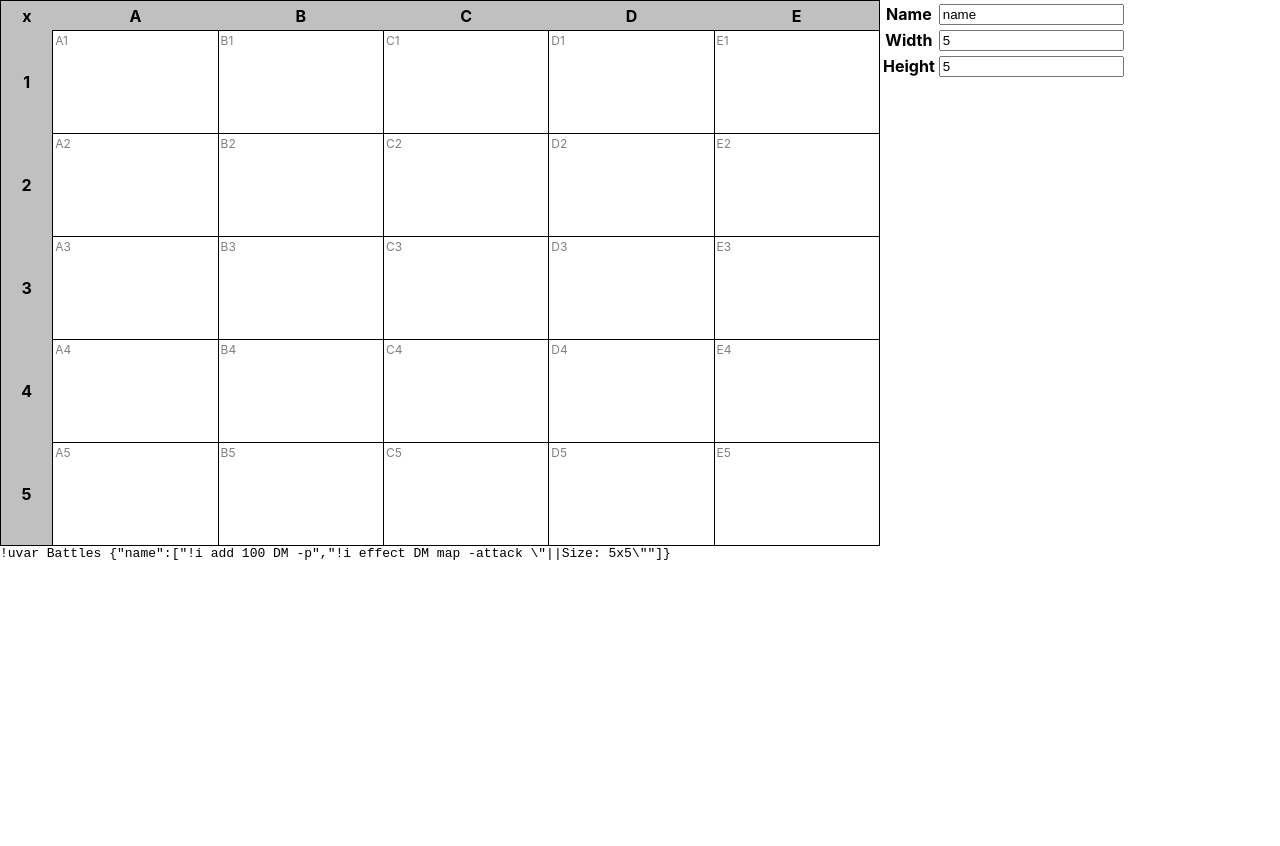
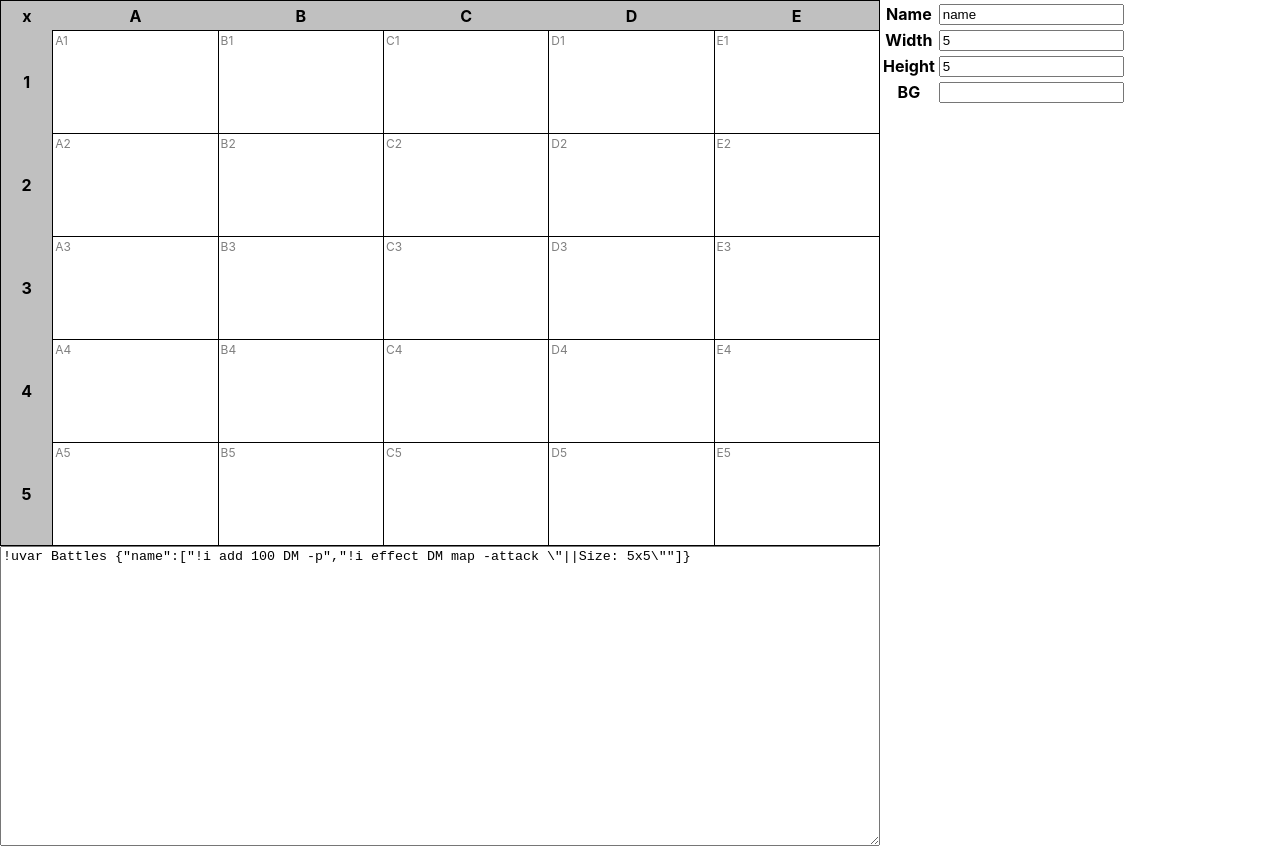
Before and after one commit to lagdotcom/avrae-map-planner, a React (Create React App) app: page / in a window 1280 px wide. Built offline with nearby package versions, Linux system fonts and the light colour scheme.

Commit message:
can now set map bg and parse existing bplans

```diff
--- a/src/BattlePlan.ts
+++ b/src/BattlePlan.ts
@@ -32,4 +32,5 @@ export default interface BattlePlan {
   width: number;
   height: number;
   units: Unit[];
+  bg?: string;
 }
--- a/src/MapPlanner.scss
+++ b/src/MapPlanner.scss
@@ -78,5 +78,6 @@
   .MapCode {
     grid-area: code;
     font-family: monospace;
+    white-space: pre-line;
   }
 }
--- a/src/MapPlanner.tsx
+++ b/src/MapPlanner.tsx
@@ -8,7 +8,15 @@ import BattlePlan, {
   Unit,
 } from "./BattlePlan";
 import "./MapPlanner.scss";
-import { unitAt, cellLabel, en, columnLabel, convertToUvar } from "./tools";
+import {
+  unitAt,
+  cellLabel,
+  en,
+  columnLabel,
+  convertToUvar,
+  convertToBPlan,
+  convertFromUVar,
+} from "./tools";
 
 type coord = [x: number, y: number];
 type BattlePlanUpdater = React.Dispatch<React.SetStateAction<BattlePlan>>;
@@ -53,7 +61,10 @@ function MapView({
   plan: BattlePlan;
 }) {
   return (
-    <table className="MapView">
+    <table
+      className="MapView"
+      style={plan.bg ? { backgroundImage: `url(${plan.bg})` } : {}}
+    >
       <tbody>
         <tr className="top-row">
           <th className="x">x</th>
@@ -181,6 +192,11 @@ function MapSettings({
           value={plan.height}
           onChange={(height) => setPlan({ ...plan, height: height || 1 })}
         />
+        <TextInput
+          label="BG"
+          value={plan.bg || ""}
+          onChange={(bg) => setPlan({ ...plan, bg })}
+        />
       </tbody>
     </table>
   );
@@ -254,10 +270,24 @@ function MapDetails({
   );
 }
 
-function MapCode({ plan }: { plan: BattlePlan }) {
-  const lines = convertToUvar(plan);
+function MapCode({
+  onChange,
+  plan,
+  uvar,
+}: {
+  onChange: (s: string) => void;
+  plan: BattlePlan;
+  uvar: boolean;
+}) {
+  const lines = uvar ? convertToUvar(plan) : convertToBPlan(plan).join("\n");
 
-  return <div className="MapCode">{lines}</div>;
+  return (
+    <textarea
+      className="MapCode"
+      value={lines}
+      onChange={(e) => onChange(e.target.value)}
+    />
+  );
 }
 
 export default function MapPlanner() {
@@ -291,11 +321,15 @@ export default function MapPlanner() {
     setSelection([x, y]);
   }
 
+  function parse(s: string) {
+    setPlan(convertFromUVar(s));
+  }
+
   return (
     <div className="MapPlanner">
       <MapView onClick={select} plan={plan} />
       <MapDetails plan={plan} setPlan={setPlan} selection={selection} />
-      <MapCode plan={plan} />
+      <MapCode onChange={parse} plan={plan} uvar={true} />
     </div>
   );
 }
--- a/src/tools.ts
+++ b/src/tools.ts
@@ -4,18 +4,43 @@ export function en(count: number) {
   return [...Array(count).keys()];
 }
 
+const alphabet = "ABCDEFGHIJKLMNOPQRSTUVWXYZ";
 export function columnLabel(n: number) {
   var label = "";
   while (n || !label) {
-    label += "ABCDEFGHIJKLMNOPQRSTUVWXYZ"[n % 26];
+    label += alphabet[n % 26];
     n = Math.floor(n / 26);
   }
 
   return label;
 }
 
+function parseColumnLabel(l: string) {
+  var total = 0;
+  for (var i = 0; i < l.length; i++) {
+    const ch = l[i];
+    const worth = alphabet.indexOf(ch);
+    total = total * 26 + worth;
+  }
+
+  return total;
+}
+
 export function cellLabel(x: number, y: number) {
   return columnLabel(x) + (y + 1);
+}
+
+function parseCellLabel(l: string) {
+  for (var i = 0; i < l.length; i++) {
+    if ("0123456789".indexOf(l[i]) !== -1) {
+      const col = l.substr(0, i).toUpperCase();
+      const row = l.substr(i);
+
+      return { x: parseColumnLabel(col), y: parseInt(row, 10) };
+    }
+  }
+
+  return { x: 0, y: 0 };
 }
 
 export function unitAt(plan: BattlePlan, x: number, y: number) {
@@ -39,24 +64,131 @@ function getMAdd(u: Unit) {
 }
 
 export function convertToBPlan(plan: BattlePlan) {
+  const mapArgs = [`-mapsize ${plan.width}x${plan.height}`];
+  if (plan.bg) mapArgs.push(`-bg ${plan.bg}`);
+
   const cmds: string[] = [];
   const id = q(plan.name);
-  cmds.push(
-    `!bplan new ${id}`,
-    `!bplan map ${id} set -mapsize ${plan.width}x${plan.height}`
-  );
+  cmds.push(`!bplan new ${id}`, `!bplan map ${id} set ${mapArgs.join(" ")}`);
   cmds.push(...plan.units.map((u) => `!bplan add ${id} ${getMAdd(u)}`));
 
   return cmds;
 }
 
 export function convertToUvar(plan: BattlePlan) {
+  const mapArgs = [`Size: ${plan.width}x${plan.height}`];
+  if (plan.bg) mapArgs.push(`Background: ${plan.bg}`);
+
   const cmds: string[] = [];
   cmds.push(
     "!i add 100 DM -p",
-    `!i effect DM map -attack "||Size: ${plan.width}x${plan.height}"`
+    `!i effect DM map -attack "||${mapArgs.join(" ~ ")}"`
   );
   cmds.push(...plan.units.map(getMAdd));
 
   return "!uvar Battles " + JSON.stringify({ [plan.name]: cmds });
 }
+
+function splitCommand(line: string) {
+  var command = "";
+  var args: string[] = [];
+  const switches: { [key: string]: string } = {};
+  var qmode = false;
+  var smode = "";
+  var current = "";
+
+  function parseWord() {
+    if (!command) command = current;
+    else if (current[0] === "-") smode = current;
+    else if (smode) {
+      switches[smode.substr(1)] = current;
+      smode = "";
+    } else args.push(current);
+    current = "";
+  }
+
+  for (var i = 0; i < line.length; i++) {
+    const ch = line[i];
+
+    if (qmode) {
+      if (ch === '"') qmode = false;
+      else current += ch;
+    } else {
+      if (ch === '"') {
+        qmode = true;
+      } else if (ch === " ") {
+        parseWord();
+      } else {
+        current += ch;
+      }
+    }
+  }
+  if (current) parseWord();
+
+  return { command, args, switches };
+}
+
+function around(s: string, mid: string) {
+  const i = s.indexOf(mid);
+  const key = s.substr(0, i);
+  const val = s.substr(i + mid.length);
+
+  return [key, val];
+}
+
+export function convertFromUVar(s: string) {
+  const val: { [key: string]: string[] } = JSON.parse(s);
+  const name = Object.keys(val)[0];
+  const plan: BattlePlan = { name, width: 1, height: 1, units: [] };
+  val[name].forEach((line) => {
+    const { command, args, switches } = splitCommand(line);
+    if (!["!i", "!init"].includes(command)) return;
+
+    switch (args[0]) {
+      case "effect":
+        switches.attack
+          .substr(2)
+          .split(" ~ ")
+          .forEach((arg) => {
+            const [key, val] = around(arg, ": ");
+
+            if (key === "Size") {
+              const [width, height] = around(val, "x");
+              plan.width = parseInt(width, 10);
+              plan.height = parseInt(height, 10);
+            } else if (key === "Background") {
+              plan.bg = val;
+            }
+          });
+        break;
+
+      case "madd":
+        const type = args[1];
+        const label = switches.name;
+        var location = "";
+        var colour = undefined;
+        var size = "M";
+        switches.note.split(" | ").forEach((arg) => {
+          const [key, val] = around(arg, ": ");
+
+          if (key === "Location") {
+            location = val;
+          } else if (key === "Color") {
+            colour = val;
+          } else if (key === "Size") {
+            size = val;
+          }
+        });
+
+        plan.units.push({
+          type,
+          label,
+          colour,
+          size,
+          ...parseCellLabel(location),
+        });
+    }
+  });
+
+  return plan;
+}
```
